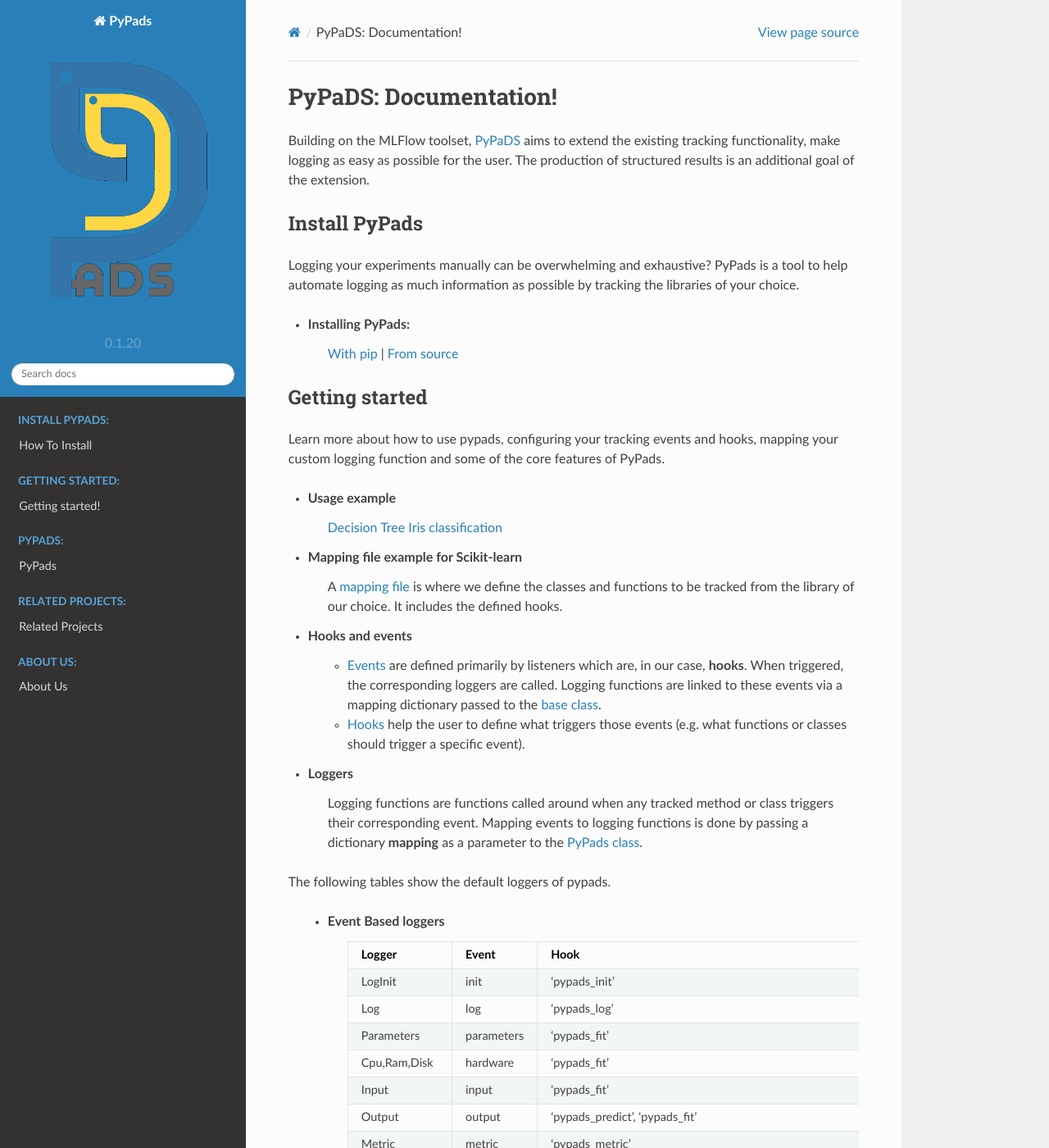
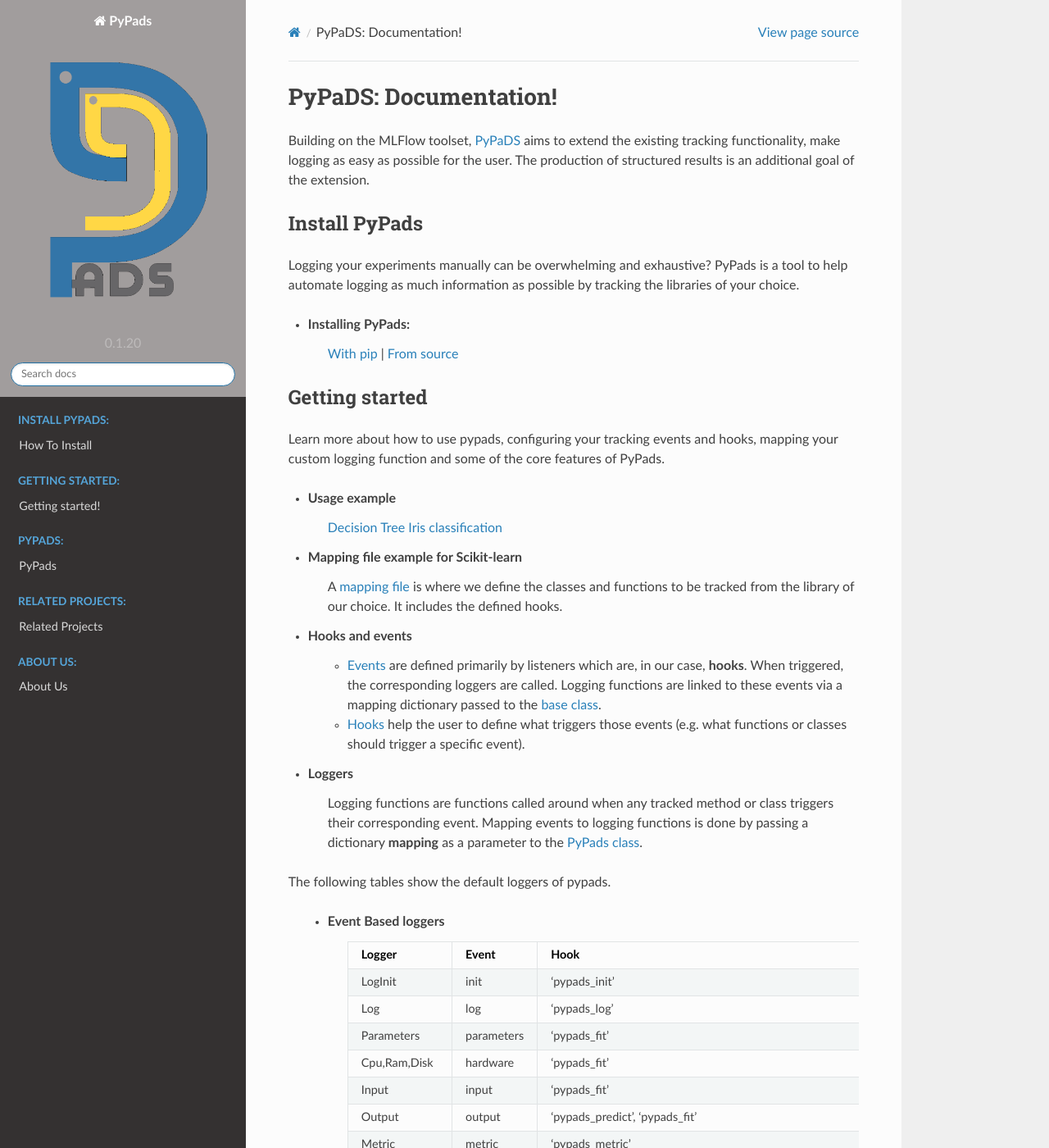
Before and after one commit to padas-lab-de/pypads, a Sphinx documentation site: the page built from docs/index.rst, in a window 1280 px wide and 1400 px high. Shown: the whole window at 82% size. Built offline with Sphinx 7.4.7 and the Read the Docs theme 2.0.0, drawn with Linux system fonts in a browser that asks for light colours; the version number is read from the project's files by our own code.

Commit message:
Chg: dev: background change in readthedocs !cosmetic

```diff
--- /dev/null
+++ b/docs/_static/background.css
@@ -0,0 +1,3 @@
+.wy-side-nav-search, .wy-nav-top {
+    background: #a19d9d;
+}
--- a/docs/conf.py
+++ b/docs/conf.py
@@ -82,3 +82,8 @@
                                          'https://github.com/padre-lab-eu/pypads/'
                                          'blob/{revision}/'
                                          '{package}/{path}#L{lineno}')
+
+
+# Using the static custom css file
+def setup(app):
+    app.add_css_file('background.css')
```
